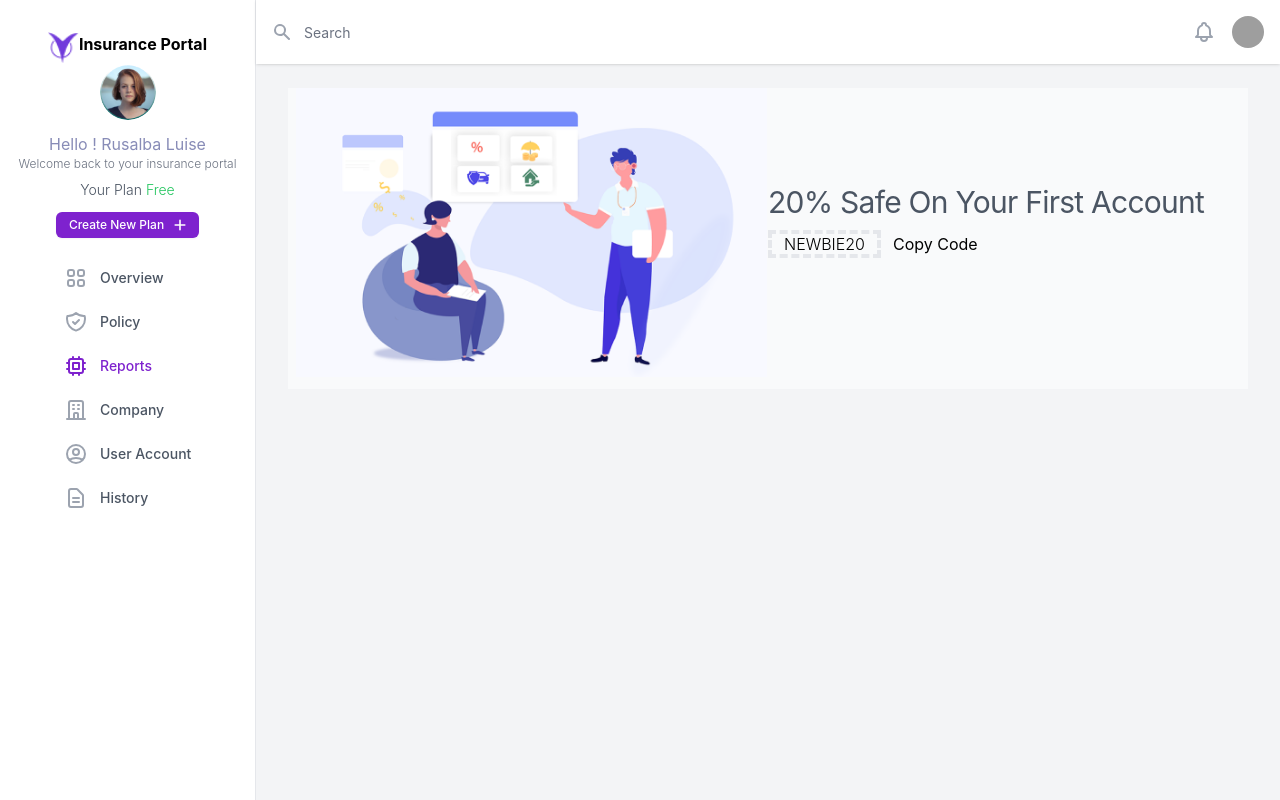
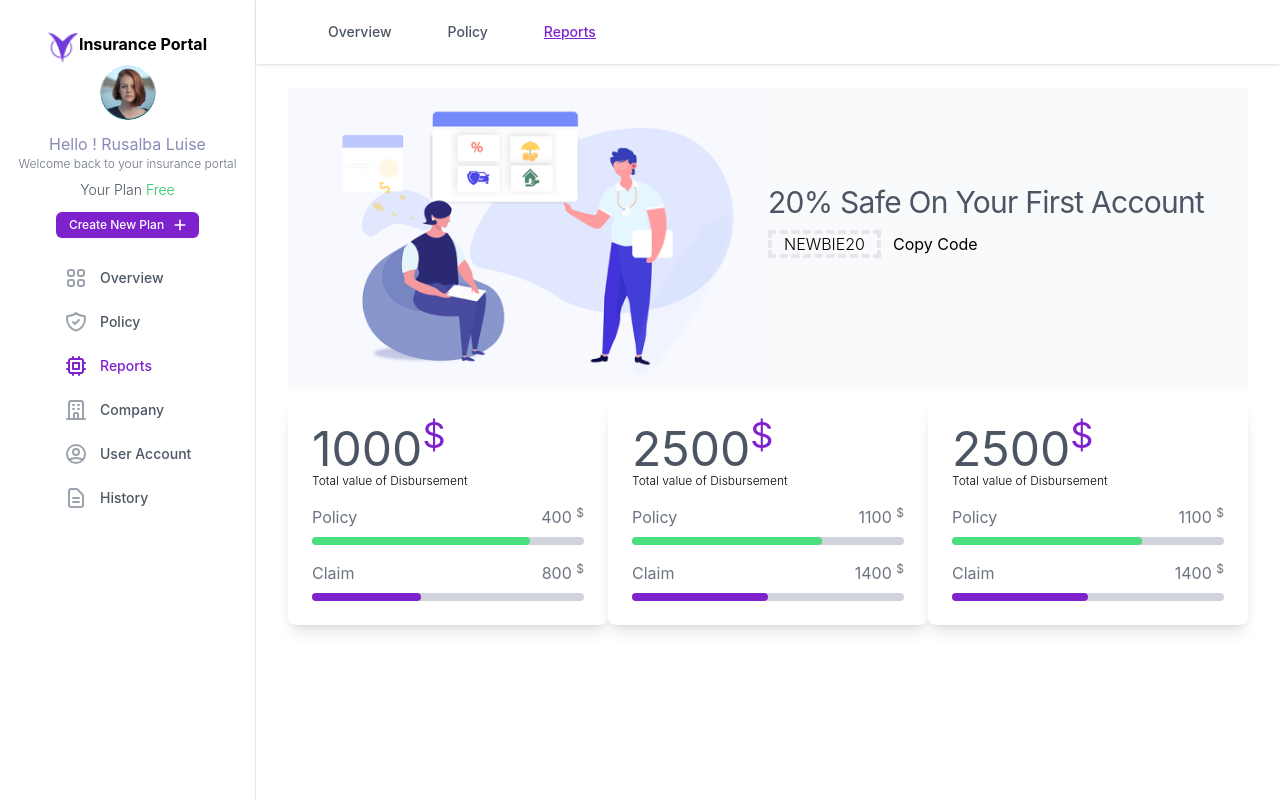
Before and after one commit to LarryKarani/dashboard-ui, a React (Create React App) app: page / in a window 1280 px wide. Built offline with nearby package versions, Linux system fonts and the light colour scheme; grey boxes are pictures that could not be loaded.

Commit message:
center side nav

```diff
--- /dev/null
+++ b/src/components/bar.jsx
@@ -0,0 +1,73 @@
+import React from 'react'
+import { Transition } from '@headlessui/react'
+
+const Color = {
+    PURPLE: 'purple',
+    GREEN: 'green'
+}
+
+
+const COLOR_MAPS = {
+
+  [Color.PURPLE]: {
+    headline: 'text-gray-500',
+    score: 'text-purple-800',
+    barContainer:
+      ' bg-gray-300  hover:bg-opacity-50 hover:bg-purple-800',
+        barScore: 'bg-purple-700',
+  },
+  [Color.GREEN]: {
+    headline: 'text-gray-500',
+    score: 'text-gray-500',
+    barContainer:
+      'bg-gray-300  hover:bg-opacity-50 hover:bg-green-800',
+      barScore: 'bg-green-400 border-green-600',
+  },
+};
+
+
+
+
+const Bar = ({
+    scorePercentage = 0,
+    value,
+    headline,
+    hasAnimation = true,
+    className,
+    color
+}) => {
+    return (
+        <div className={className}>
+            <div className="flex justify-between my-2 bg-op">
+                <p className={`headline m-0 ${COLOR_MAPS[color]?.headline}`}>{headline}</p>
+                <p className={`scoreLabel m-0 ${COLOR_MAPS[color]?.headline}`}>
+                    {value} <sup>$</sup>
+                </p>
+            </div>
+            <Transition
+                as={'div'}
+                appear={true}
+                show={true}
+                enter={`${hasAnimation ? 'transition-all delay-500 duration-1000' : null}`}
+                enterFrom={`${hasAnimation ? 'opacity-0 w-0 h-full' : 'opacity-100 w-full h-full'}`}
+                enterTo="opacity-100 w-full h-full"
+                leave="transition-all duration-150"
+                leaveFrom="opacity-100"
+                leaveTo="opacity-0"
+                entered="h-full w-full"
+            >
+                <div
+                    className={
+                        `StyledBarContainer group relative w-full transition border-1 border-solid rounded h-2 ${COLOR_MAPS[color]?.barContainer}`}
+                >
+                    <div
+                        className={`StyledBar h-full rounded  ${COLOR_MAPS[color]?.barScore}`}
+                        style={{ width: `${scorePercentage}%`, animationFillMode: 'forwards' }}
+                    />
+                </div>
+            </Transition>
+        </div>
+    )
+}
+
+export default Bar
--- /dev/null
+++ b/src/components/card.jsx
@@ -0,0 +1,18 @@
+import React from 'react'
+import Bar from '../components/bar'
+
+const Card = ({total, policy, claim, policyValue, claimValue, policyColor, claimColor}) => {
+    console.log(claimColor)
+  return (
+      <div className='mt-3'>
+          <div className="block p-6 rounded-lg shadow-lg bg-white max-w-sm">
+              <h3 className='text-5xl font-normal text-gray-600'>{total}<sup className='text-purple-700'>$</sup></h3>
+              <p className='font-light text-xs mb-3'> Total value of Disbursement</p>
+              <Bar scorePercentage={policy} headline="Policy" value={policyValue} color={policyColor} className="my-4"/>
+              <Bar scorePercentage={claim} headline="Claim" value={claimValue} color={claimColor} />
+          </div>
+      </div>
+  )
+}
+
+export default Card
--- a/src/pages/index.jsx
+++ b/src/pages/index.jsx
@@ -1,6 +1,7 @@
 import { Fragment, useState } from 'react'
 import { Dialog, Menu, Transition } from '@headlessui/react'
 import Avator from '../components/avatar'
+import Card from '../components/card'
 
 import {
     BellIcon,
@@ -27,14 +28,47 @@ const navigation = [
     { name: 'History', href: '/', icon: DocumentTextIcon, current: false },
 ]
 const userNavigation = [
-    { name: 'Your Profile', href: '#' },
-    { name: 'Settings', href: '#' },
-    { name: 'Sign out', href: '#' },
+    { name: 'Overview', href: '/', icon: ViewGridIcon, current: false },
+    { name: 'Policy', href: '/', icon: ShieldCheckIcon, current: false },
+    { name: 'Reports', href: '/', icon: ChipIcon, current: true },
 ]
 
 function classNames(...classes) {
     return classes.filter(Boolean).join(' ')
 }
+
+const data = [
+    {
+        total: 1000,
+        claim: 40,
+        policy: 80,
+        policyValue: 400,
+        claimValue: 800,
+        claimColor: 'purple',
+        policyColor: 'green',
+
+    },
+    {
+        total: 2500,
+        claim: 50,
+        policy: 70,
+        policyValue: 1100,
+        claimValue: 1400,
+        claimColor: 'purple',
+        policyColor: 'green',
+    },
+    {
+        total: 2500,
+        claim: 50,
+        policy: 70,
+        policyValue: 1100,
+        claimValue: 1400,
+        claimColor: 'purple',
+        policyColor: 'green',
+    }
+]
+
+
 
 export default function Dashboard() {
     const [sidebarOpen, setSidebarOpen] = useState(false)
@@ -171,73 +205,18 @@ export default function Dashboard() {
                         </button>
                         <div className="flex-1 px-4 flex justify-between">
                             <div className="flex-1 flex">
-                                <form className="w-full flex md:ml-0" action="#" method="GET">
-                                    <label htmlFor="search-field" className="sr-only">
-                                        Search
-                                    </label>
-                                    <div className="relative w-full text-gray-400 focus-within:text-gray-600">
-                                        <div className="absolute inset-y-0 left-0 flex items-center pointer-events-none">
-                                            <SearchIcon className="h-5 w-5" aria-hidden="true" />
-                                        </div>
-                                        <input
-                                            id="search-field"
-                                            className="block w-full h-full pl-8 pr-3 py-2 border-transparent text-gray-900 placeholder-gray-500 focus:outline-none focus:placeholder-gray-400 focus:ring-0 focus:border-transparent sm:text-sm"
-                                            placeholder="Search"
-                                            type="search"
-                                            name="search"
-                                        />
-                                    </div>
-                                </form>
-                            </div>
-                            <div className="ml-4 flex items-center md:ml-6">
-                                <button
-                                    type="button"
-                                    className="bg-white p-1 rounded-full text-gray-400 hover:text-gray-500 focus:outline-none focus:ring-2 focus:ring-offset-2 focus:ring-indigo-500"
-                                >
-                                    <span className="sr-only">View notifications</span>
-                                    <BellIcon className="h-6 w-6" aria-hidden="true" />
-                                </button>
-
-                                {/* Profile dropdown */}
-                                <Menu as="div" className="ml-3 relative">
-                                    <div>
-                                        <Menu.Button className="max-w-xs bg-white flex items-center text-sm rounded-full focus:outline-none focus:ring-2 focus:ring-offset-2 focus:ring-indigo-500">
-                                            <span className="sr-only">Open user menu</span>
-                                            <img
-                                                className="h-8 w-8 rounded-full"
-                                                src="https://images.unsplash.com/photo-1472099645785-5658abf4ff4e?ixlib=rb-1.2.1&ixid=eyJhcHBfaWQiOjEyMDd9&auto=format&fit=facearea&facepad=2&w=256&h=256&q=80"
-                                                alt=""
-                                            />
-                                        </Menu.Button>
-                                    </div>
-                                    <Transition
-                                        as={Fragment}
-                                        enter="transition ease-out duration-100"
-                                        enterFrom="transform opacity-0 scale-95"
-                                        enterTo="transform opacity-100 scale-100"
-                                        leave="transition ease-in duration-75"
-                                        leaveFrom="transform opacity-100 scale-100"
-                                        leaveTo="transform opacity-0 scale-95"
-                                    >
-                                        <Menu.Items className="origin-top-right absolute right-0 mt-2 w-48 rounded-md shadow-lg py-1 bg-white ring-1 ring-black ring-opacity-5 focus:outline-none">
                                 {userNavigation.map((item) => (
-                                                <Menu.Item key={item.name}>
-                                                    {({ active }) => (
                                     <a
+                                        key={item.name}
                                         href={item.href}
                                         className={classNames(
-                                                                active ? 'bg-gray-100' : '',
-                                                                'block px-4 py-2 text-sm text-gray-700'
+                                            item.current ? 'text-purple-700 underline' : 'text-gray-600 hover:bg-gray-50 hover:text-gray-900 ',
+                                            'group flex items-center pl-14 py-2 text-sm font-medium rounded-md justify-items-center '
                                         )}
                                     >
                                         {item.name}
                                     </a>
-                                                    )}
-                                                </Menu.Item>
                                 ))}
-                                        </Menu.Items>
-                                    </Transition>
-                                </Menu>
                             </div>
                         </div>
                     </div>
@@ -246,6 +225,15 @@ export default function Dashboard() {
                         <div className="py-6">
                             <div className="max-w-7xl mx-auto px-4 sm:px-6 md:px-8">
                                 <Hero/>
+                                <div className='grid lg:grid-cols-3 md:grid-cols-3 sm:grid-cols-1' >
+                                  {
+                                      data.map((item) => {
+                                          return (
+                                              <Card total={item.total} claim={item.claim} policy={item.policy} policyValue={item.policyValue} claimValue={item.claimValue} policyColor={item.policyColor} claimColor={item.claimColor}/>
+                                          )
+                                      })
+                                  }
+                                </div>
                             </div>
                         </div>
                     </main>
```
Lines whose indentation alone changed are shown as unchanged.
